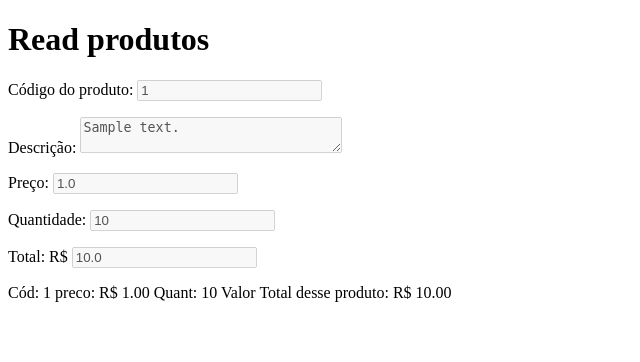
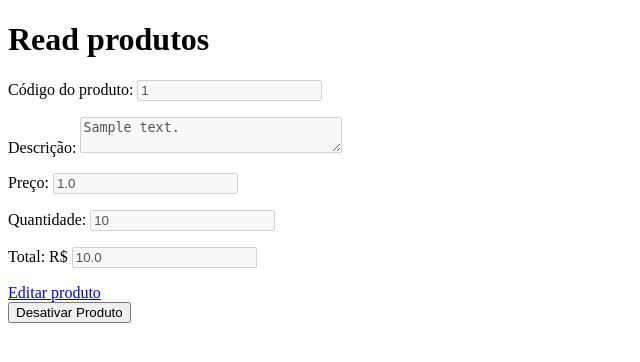
Before and after one commit to felipe-fjs/gerenciador_de_estoque, a Flask app: page /estoque/produto/1 in a window 1280 px wide. Shown: the top 362 px of the page, without its empty margins (0-640 px from the left). Run offline with Flask 3, Linux system fonts and the light colour scheme; a user stored in the database is signed in; tables that the repository leaves empty hold one stand-in row (values such as "Sample post").

Commit message:
add rota para ativar e desativar um produto

```diff
--- a/app/routes/stock.py
+++ b/app/routes/stock.py
@@ -129,26 +129,53 @@ def edit_product(id):
 
 @stock_route.route('produto/desativar/', defaults={'id':None}, methods=['PUT'])
 @stock_route.route('produto/desativar/<id>')
+@login_required
 def deactivate_product(id):
     if not id:
         id = request.args.get('id')
 
     try:
+        # acessando produto
         product = Product.query.filter_by(id=id).first()
     except OperationalError:
         flash(f'Ocorreu um erro ao acessar o produto de id {id}. Reportar erro ao desenvolvedor do sistema!')
-
     else:
+        # desativando produto
         product.active = False
         try:
             db.session.commit()
         except OperationalError:
             flash(f'ocorreu um erro ao desativar o produto {product.desc[:21]}. Reportar erro ao desenvolvedor do sistema!')
-            return jsonify(ok=False)
         else:
             flash(f'Produto "{product.desc[:21]}" foi desativado com sucesso!')
     finally:
         db.session.close()
 
+    return redirect(url_for('stock.get_product', id=id))
 
-    return jsonify(ok=True, url=url_for('stock.get_product', id=id))
+
+@stock_route.route('produto/ativar/', defaults={'id':None})
+@stock_route.route('produto/ativar/<id>')
+@login_required
+def activate_product(id):
+    if not id:
+        id = request.args.get('id')
+
+    try:
+        # acessando produto
+        product = Product.query.filter_by(id=id).first()
+    except OperationalError:
+        flash(f'Ocorreu um erro ao acessar o produto de id {id}. Reportar erro ao desenvolvedor do sistema!')
+    else:
+        # desativando produto
+        product.active = True
+        try:
+            db.session.commit()
+        except OperationalError:
+            flash(f'ocorreu um erro ao desativar o produto {product.desc[:21]}. Reportar erro ao desenvolvedor do sistema!')
+        else:
+            flash(f'Produto "{product.desc[:21]}" foi desativado com sucesso!')
+    finally:
+        db.session.close()
+
+    return redirect(url_for('stock.get_product', id=id))
--- a/app/templates/stock/get_product.html
+++ b/app/templates/stock/get_product.html
@@ -2,7 +2,13 @@
 
 {% block title %} {{ product.desc }} {% endblock %}
 
-{% block head %} {% endblock %}
+{% block head %}
+    <style>
+        div#msg-confirm {
+            display: none;
+        }
+    </style>
+{% endblock %}
 
 {% block content %}
 <h1>Read produtos</h1>
@@ -27,6 +33,37 @@
         <label for="total">Total: R$</label>
         <input type="text" name="total" id="total" value="{{ product.preco * product.quant }}" disabled>
     </p>
+    <a href="{{ url_for('stock.edit_product', id=product.id)}}">Editar produto</a>
+
+    <section>
+    {% if product.active %}
+            <button type="button" onclick="check()">Desativar Produto</button>
+            <div id="msg-confirm">
+                Deseja confirmar a desativação do produto "{{ product.desc[:21]}}..."?
+                <button type="button" onclick="check()">Cancelar</button>
+                <a href="{{ url_for('stock.deactivate_product', id=product.id)}}">Confirmar desativação do produto</a>
+            </div>
+        </section>
+    {% else %}
+        <section>
+            <button type="button" onclick="check()">Ativar produto</button>
+            <div id="msg-confirm">
+                Deseja confirmar a ativação do produto "{{ product.desc[:21] }}..."?
+                <button type="button" onclick="check()">Cancelar</button>
+                <a href="{{ url_for('stock.activate_product', id=product.id)}}">Confirmar REativação do produto</a>
+            </div>
+            {% endif %}
+    </section>
+
 </form>
-    {{ product }}
+<script>
+    const msg = document.getElementById('msg-confirm')
+    function check(){
+        if (window.getComputedStyle(msg).display == 'none') {
+            msg.style.display = 'block'
+        } else {
+            msg.style.display = 'none'
+        }
+    }
+</script>
 {% endblock %}
```
Also changed, not shown: app/templates/stock/home.html (+7 -1 lines).
